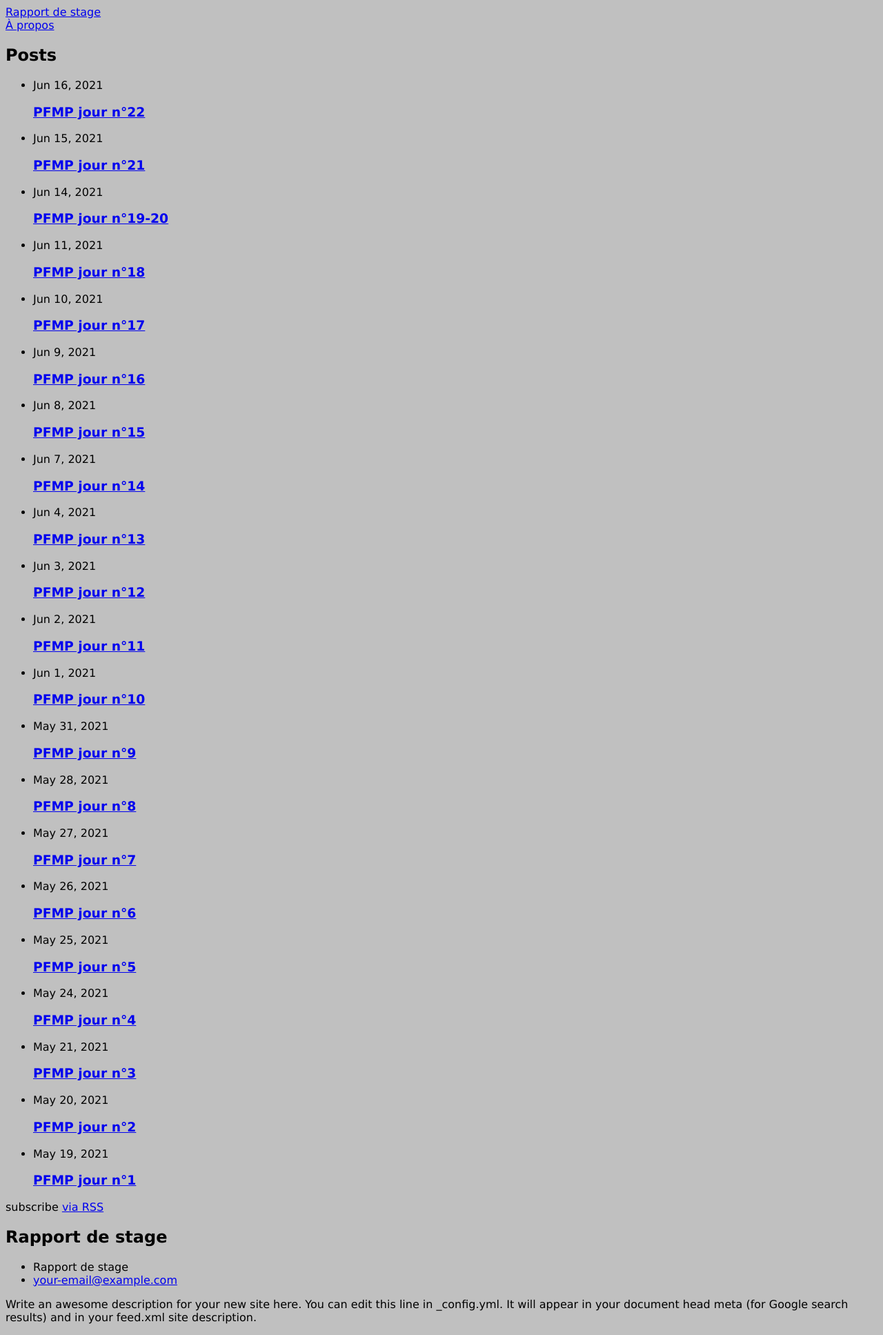
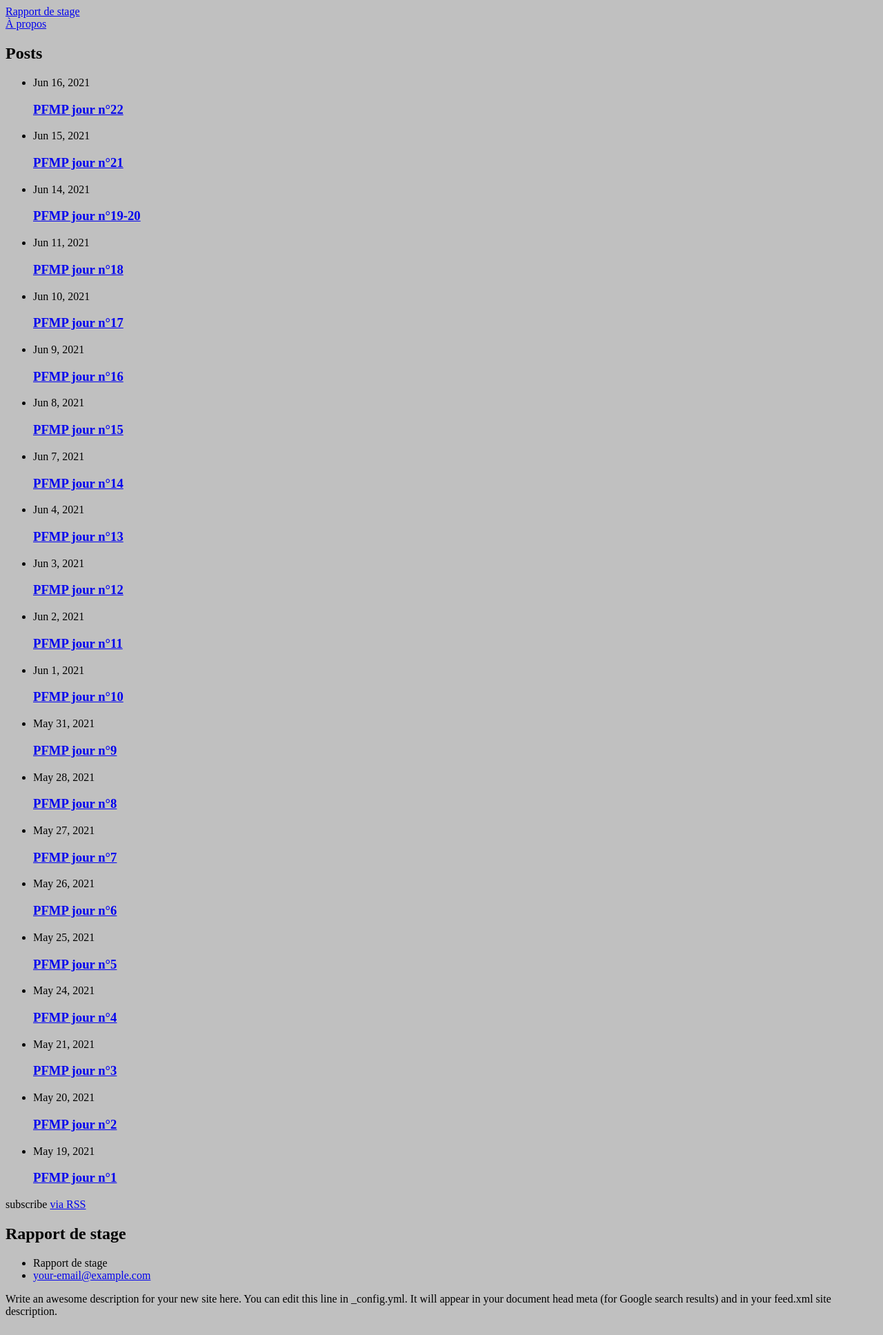
Before and after one commit to Corentin69008/Corentin69008.github.io, a Jekyll site: the page built from index.markdown, in a window 1280 px wide. Shown: the whole page at 69% size. Built offline with Jekyll 4.4.1, drawn with Linux system fonts in a browser that asks for light colours.

Commit message:
mise a jour

```diff
--- a/assets/main.css
+++ b/assets/main.css
@@ -6,5 +6,5 @@ html{
 }
 
 body{
-  font-family: Verdana, Arial, Helvetica, sans-serif;
+  font-family: American Typewriter, serif;
 }
```
